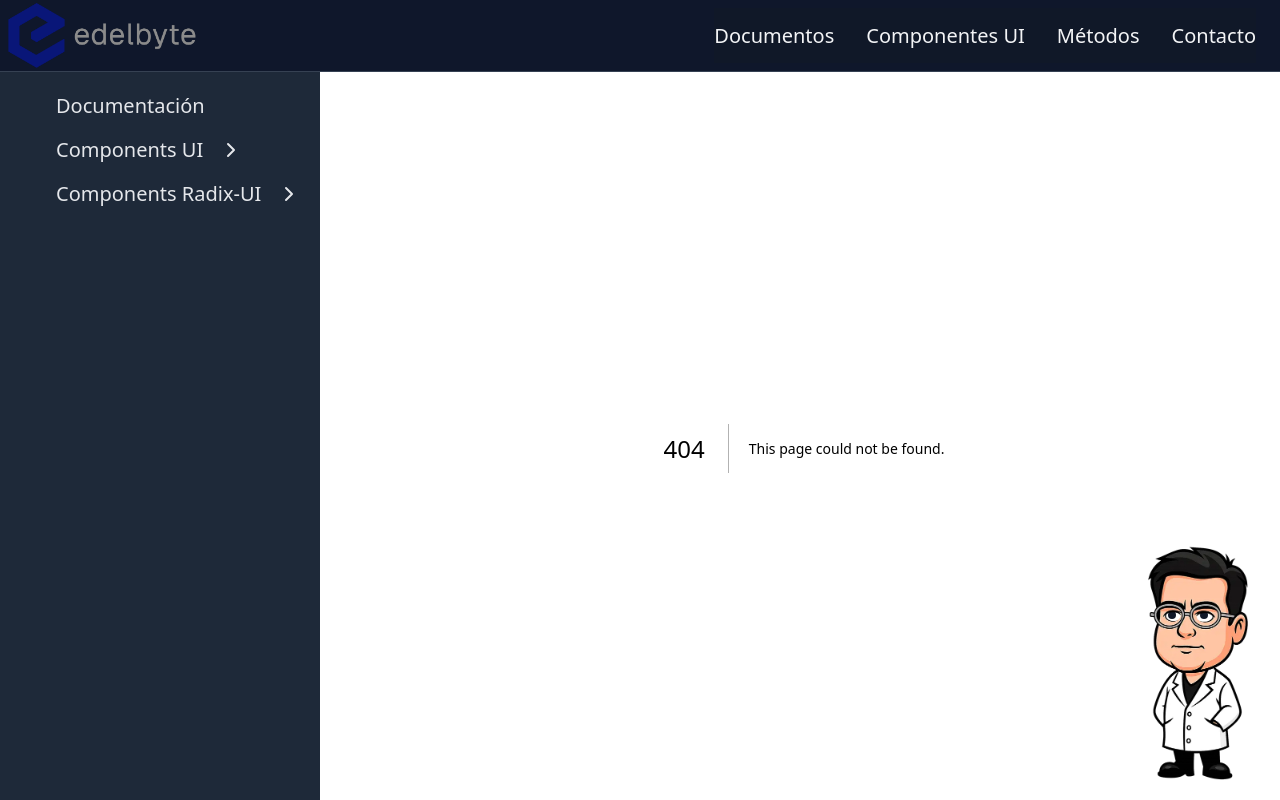
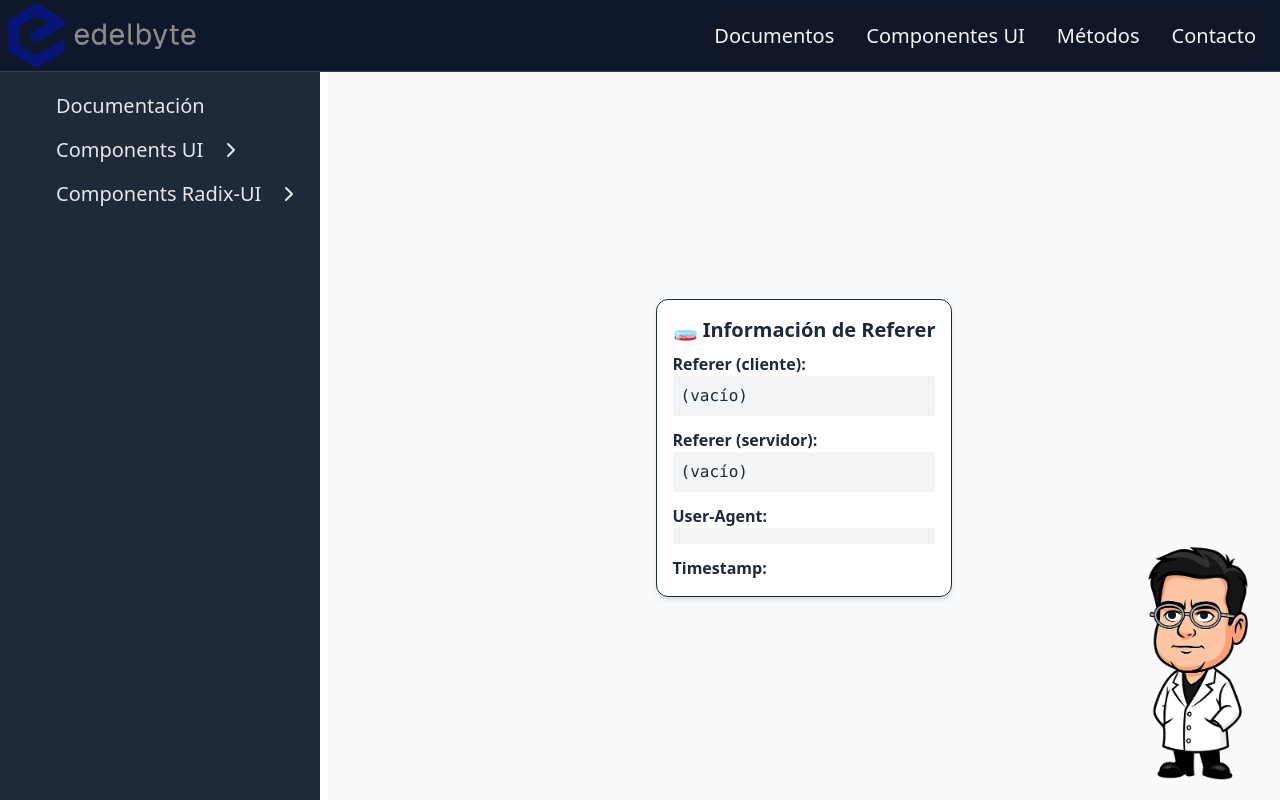
Before and after one commit to AlbertCarri/ui-components, a Next.js app: page /documents in a window 1280 px wide. Before the commit this address had no page. Shown: the top 800 px of the page. Built offline with nearby package versions, Linux system fonts and the light colour scheme.

Commit message:
Referer track

```diff
--- /dev/null
+++ b/app/api/refinfo/route.ts
@@ -0,0 +1,16 @@
+import { timeStamp } from "console";
+import { NextResponse, userAgent } from "next/server";
+
+export async function GET(req: Request) {
+  const headers: Record<string, string | null> = {
+    referer: req.headers.get("referer"),
+    userAgent: req.headers.get("user-agent"),
+    origin: req.headers.get("origin"),
+    host: req.headers.get("host"),
+  };
+
+  return NextResponse.json({
+    fromServer: headers,
+    timestamp: new Date().toISOString(),
+  });
+}
--- /dev/null
+++ b/app/documents/page.tsx
@@ -0,0 +1,9 @@
+import RefInfo from "@/components/RefInfo";
+
+export default function HomePage() {
+  return (
+    <main className="min-h-screen flex items-center justify-center bg-gray-50">
+      <RefInfo />
+    </main>
+  );
+}
--- /dev/null
+++ b/components/RefInfo.tsx
@@ -0,0 +1,56 @@
+"use client";
+
+import { useEffect, useState } from "react";
+
+export default function RefInfo() {
+  const [data, setData] = useState<any>(null);
+  const [clientRef, setClientRef] = useState("");
+
+  useEffect(() => {
+    setClientRef(document.referrer || "(vacío)");
+
+    fetch("/api/refinfo")
+      .then((res) => res.json())
+      .then((info) => setData(info))
+      .catch((err) => console.error("Error:", err));
+  }, []);
+  if (!data) return <p className="text-gray-500">Cargando...</p>;
+
+  return (
+    <div className="p-4 border rounded-xl shadow-md bg-white text-gray-800 max-w-xl mx-auto">
+      <h2 className="text-xl font-semibold mb-2">🧫 Información de Referer</h2>
+
+      <div className="mb-3">
+        <p>
+          <strong>Referer (cliente):</strong>
+        </p>
+        <code className="block bg-gray-100 p-2 rounded">{clientRef}</code>
+      </div>
+
+      <div className="mb-3">
+        <p>
+          <strong>Referer (servidor):</strong>
+        </p>
+        <code className="block bg-gray-100 p-2 rounded">
+          {data.fromServer.referer || "(vacío)"}
+        </code>
+      </div>
+
+      <div className="mb-3">
+        <p>
+          <strong>User-Agent:</strong>
+        </p>
+        <code className="block bg-gray-100 p-2 rounded">
+          {data.fromServer.userAgent}
+        </code>
+      </div>
+
+      <div>
+        <p>
+          <strong>Timestamp:</strong>
+          {data.Timestamp}
+        </p>
+      </div>
+    </div>
+  );
+}
```
